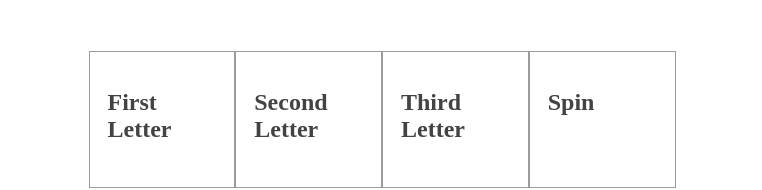
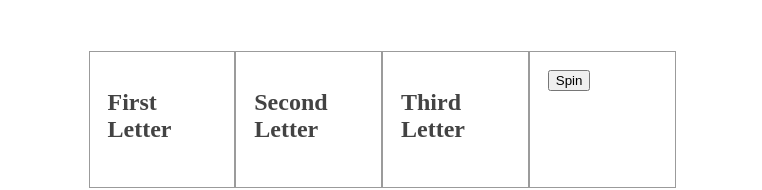
Before and after one commit to arellaTV/nextjs-slotmachine, a Next.js app: page / in a window 1280 px wide. Shown: the part 206-396 px from the top of the page, without its empty margins (258-1020 px from the left). Built offline with nearby package versions, Linux system fonts and the light colour scheme.

Commit message:
Adds a dummy spin button

```diff
--- a/pages/index.js
+++ b/pages/index.js
@@ -17,7 +17,7 @@ export default () => (
             <h2>Third Letter</h2>
           </a>
           <a className="card">
-            <h2>Spin</h2>
+            <button>Spin</button>
           </a>
         </div>
     </div>
```
